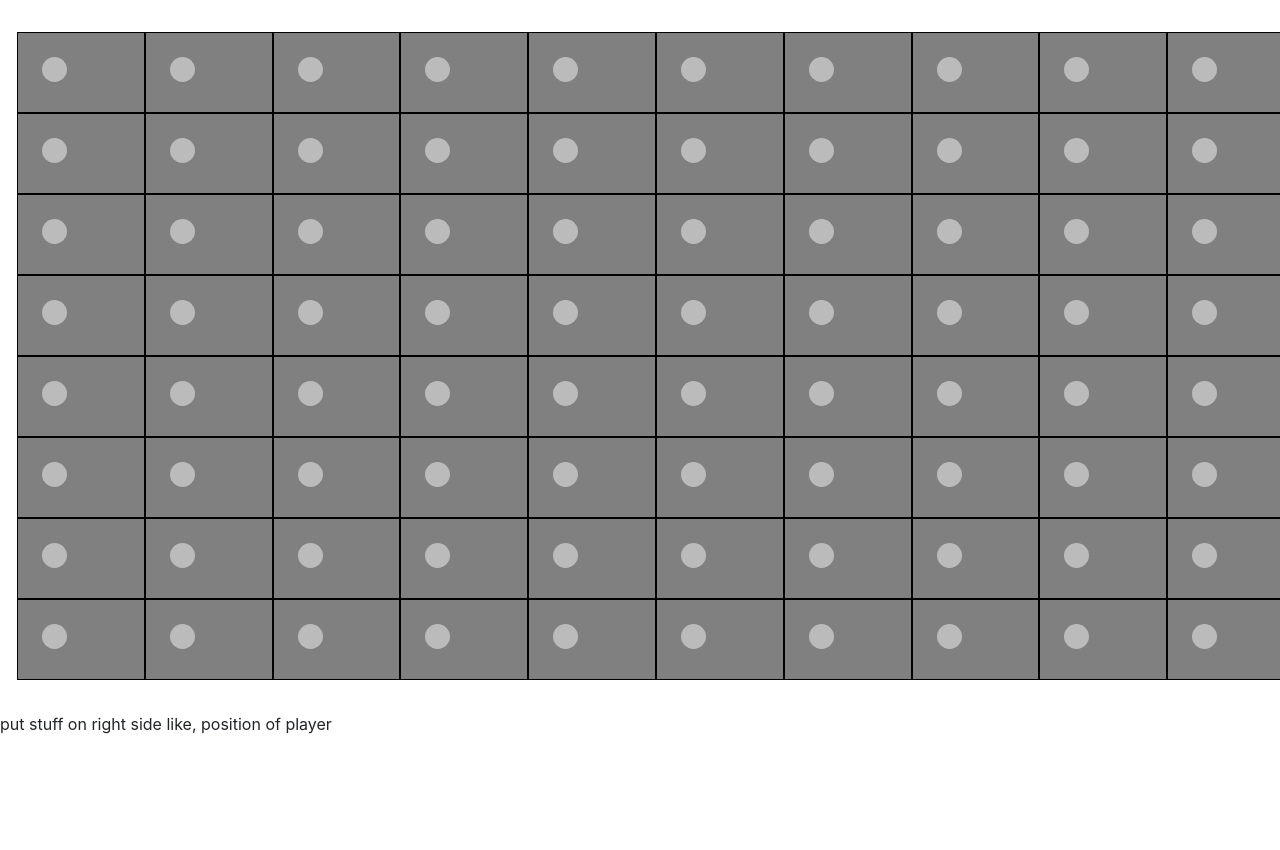
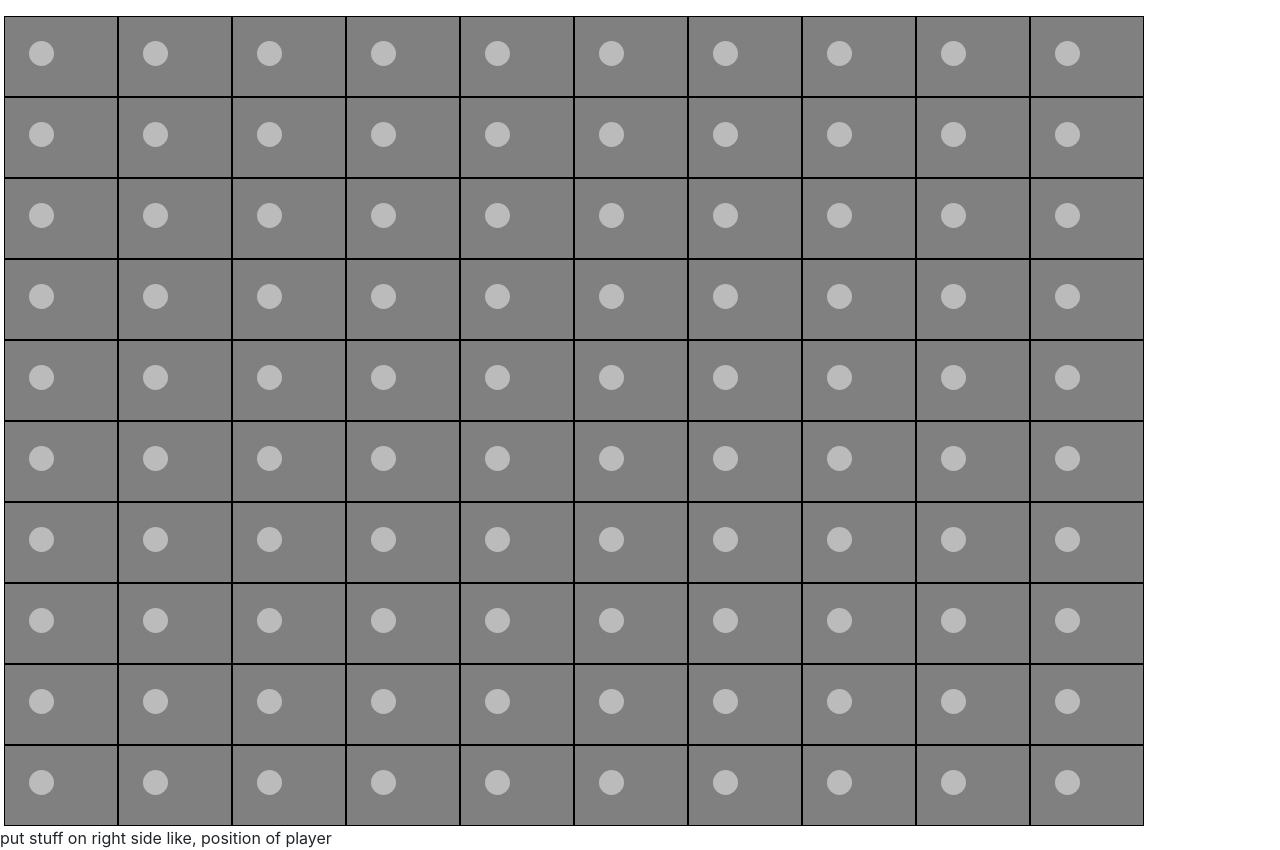
Before and after one commit to brayanMuniz/vue-maze-game, a Vue app: page / in a window 1280 px wide. Before the commit the page ends 800 px from the top, so only its background shows below. Built offline with nearby package versions, Linux system fonts and the light colour scheme; no server answers; the database is empty.

Commit message:
Genereates maze

```diff
--- a/src/App.vue
+++ b/src/App.vue
@@ -1,7 +1,7 @@
 <template>
   <div id="app">
-    <div class="container-fluid m-3 p-3">
-      <maze :amountOfRows="amountOfRows" :amountOfColumns="amountOfColumns" />
+    <div class="container ml-1 mt-3">
+      <mazeComponent v-if="dataReady" :maze="playableMaze" />
     </div>
     <div>put stuff on right side like, position of player</div>
   </div>
@@ -10,17 +10,19 @@
 <script lang="ts">
 import Vue from "vue";
 import bootstrap from "bootstrap";
-import maze from "@/components/maze.vue";
+import mazeComponent from "@/components/maze.vue";
 import { firebaseData } from "@/firebaseConfig.ts";
 import { GeoPoint } from "./types/playerType";
-import { simplePoint } from "./types/mazeType";
+import { simplePoint, maze } from "./types/mazeType";
 
 export default Vue.extend({
   name: "app",
   data() {
     return {
       amountOfColumns: 10,
-      amountOfRows: 8
+      amountOfRows: 8,
+      playableMaze: {},
+      dataReady: false
     };
   },
   // Todo: be able to join a game session with a unique Id query parameter of the game session name
@@ -33,46 +35,71 @@ export default Vue.extend({
     gameSessionCollection.doc("kek").onSnapshot(doc => {
       console.log("Current", doc.data());
     });
-    this.generatePlayableMaze(5, {
+    this.playableMaze = this.generatePlayableMaze(5, {
       latitude: 10,
       longitude: 10
     });
+    this.dataReady = true;
   },
   methods: {
     // Make data format that would be able to
-    generatePlayableMaze(difficutly: number, size: GeoPoint) {
+    generatePlayableMaze(difficutly: number, size: GeoPoint): maze {
       let mazeMap: Array<Array<simplePoint>> = [];
       for (let y = 0; y < size.longitude; y++) {
         mazeMap.push([]);
         for (let x = 0; x < size.latitude; x++) {
           let pointValue: string = `${y},${x}`;
           let formatedPoint: simplePoint = {};
-          formatedPoint[pointValue] = true;
+          formatedPoint[pointValue] = false;
           mazeMap[y].push(formatedPoint);
         }
       }
-      console.log(mazeMap);
-      return mazeMap;
+      let endPosition: GeoPoint = this.selectEndOfMaze(mazeMap);
+      let startPosition: GeoPoint = this.selectStartOfMaze(mazeMap);
+      let completedMaze: maze = {
+        mazeMap,
+        startPosition,
+        endPosition
+      };
+      return completedMaze;
       // Highest difficutly would be 5. if diff == 1 -> 5-1 = 4 solutions and so on
       // Todo: the higher the difficulty the more blocked out spots there will be and the larger the maze
-      // ! Problem, I dont know how to genereate a maze
-      // ? Could make pointer go right then down then right etx until it finds a path to the end.
       // Generate it multiple times, but cut it off
       // fill in the gaps and block them
+    },
+    // longitude is horizontal, latitude is vertical, down is posotive
+    generateRoutes(
+      difficulty: number,
+      maze: Array<Array<simplePoint>>,
+      startPoint: GeoPoint,
+      endPoint: GeoPoint
+    ) {
+      // the higher the difficulty the more blockages there will be
+      // 1. At first generate one solution
+      // 1.5 Generate an array of solution path geopoints
+      // 2. make a alot of solutions that cut off at the end.
+      // 3. block the rest except the route to the solution
+    },
+    selectStartOfMaze(maze: Array<Array<simplePoint>>) {
+      let startPoint: GeoPoint = {
+        latitude: Math.round(Math.random() * maze[0].length),
+        longitude: 0
+      };
+      return startPoint;
+    },
+    selectEndOfMaze(maze: Array<Array<simplePoint>>) {
+      // Since it is a rectangle this will work, but if randomly generated shape not work
+      let endPoint: GeoPoint = {
+        latitude: Math.round(Math.random() * maze[0].length),
+        longitude: maze.length - 1
+      };
+      return endPoint;
     }
-    // getOneRoute(maze: ) {
-
-    // }
   },
-  components: { maze }
+  components: { mazeComponent }
 });
 </script>
 
 <style lang="scss">
-.box {
-  background-color: grey;
-  border: 1px solid black;
-}
-
 @import "~bootstrap/scss/bootstrap";
 </style>
--- a/src/components/maze.vue
+++ b/src/components/maze.vue
@@ -1,7 +1,15 @@
 <template>
-  <div>
-    <div class="row" v-for="row in amountOfRows" :key="row">
-      <div class="col-sm box p-4" v-for="col in amountOfColumns" :key="col">
+  <div v-if="dataReady">
+    <!-- Todo: fix it -->
+    <!-- row and length are inverted I think -->
+    <div class="row" v-for="row in maze.mazeMap.length" :key="row">
+      <div
+        class="col-sm box p-4"
+        :class="passableClass(row -1, col -1)"
+        v-for="col in maze.mazeMap[0].length"
+        :key="col"
+      >
+        <!-- Todo: insert player into start postion  -->
         <box :player="playerData" />
       </div>
     </div>
@@ -11,21 +19,51 @@
 import Vue from "vue";
 import { player, GeoPoint } from "@/types/playerType";
 import box from "@/components/box.vue";
+import { maze } from "../types/mazeType";
 
 export default Vue.extend({
   name: "maze",
   props: {
-    amountOfRows: Number,
-    amountOfColumns: Number,
     startingPosition: Object as () => GeoPoint,
-    endPosition:  Object as () => GeoPoint,
-    playerData: Object as () => player
+    endPosition: Object as () => GeoPoint,
+    playerData: Object as () => player,
+    maze: Object as () => maze
   },
   data() {
-    return {};
+    return {
+      dataReady: false
+    };
+  },
+  created() {
+    this.dataReady = true;
+  },
+  methods: {
+    generateMazeFromData() {},
+    passableClass(row: number, col: number) {
+      let objectVal = this.maze.mazeMap[row][col];
+      let passableValue: boolean = objectVal[`${row},${col}`];
+      if (passableValue == false) {
+        return {
+          "not-passable": true
+        };
+      } else {
+        return {
+          "background-color": "white"
+        };
+      }
+    }
   },
   components: {
     box
   }
 });
 </script>
+
+<style lang="scss" scoped>
+.box {
+  border: 1px solid black;
+}
+.not-passable {
+  background-color: #808080;
+}
+</style>
```
Also changed, not shown: src/types/mazeType.ts (+0 -24 lines).
